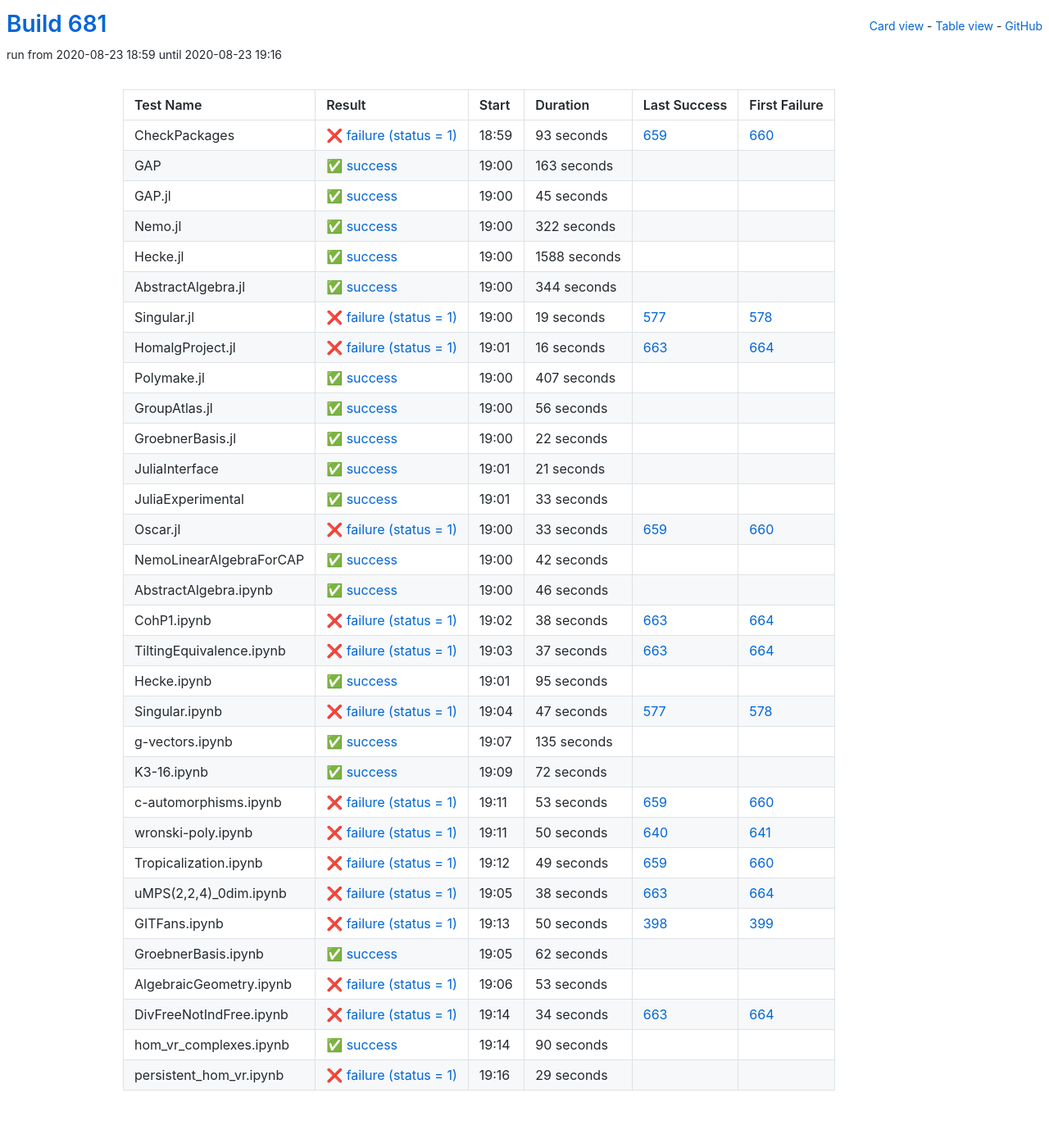
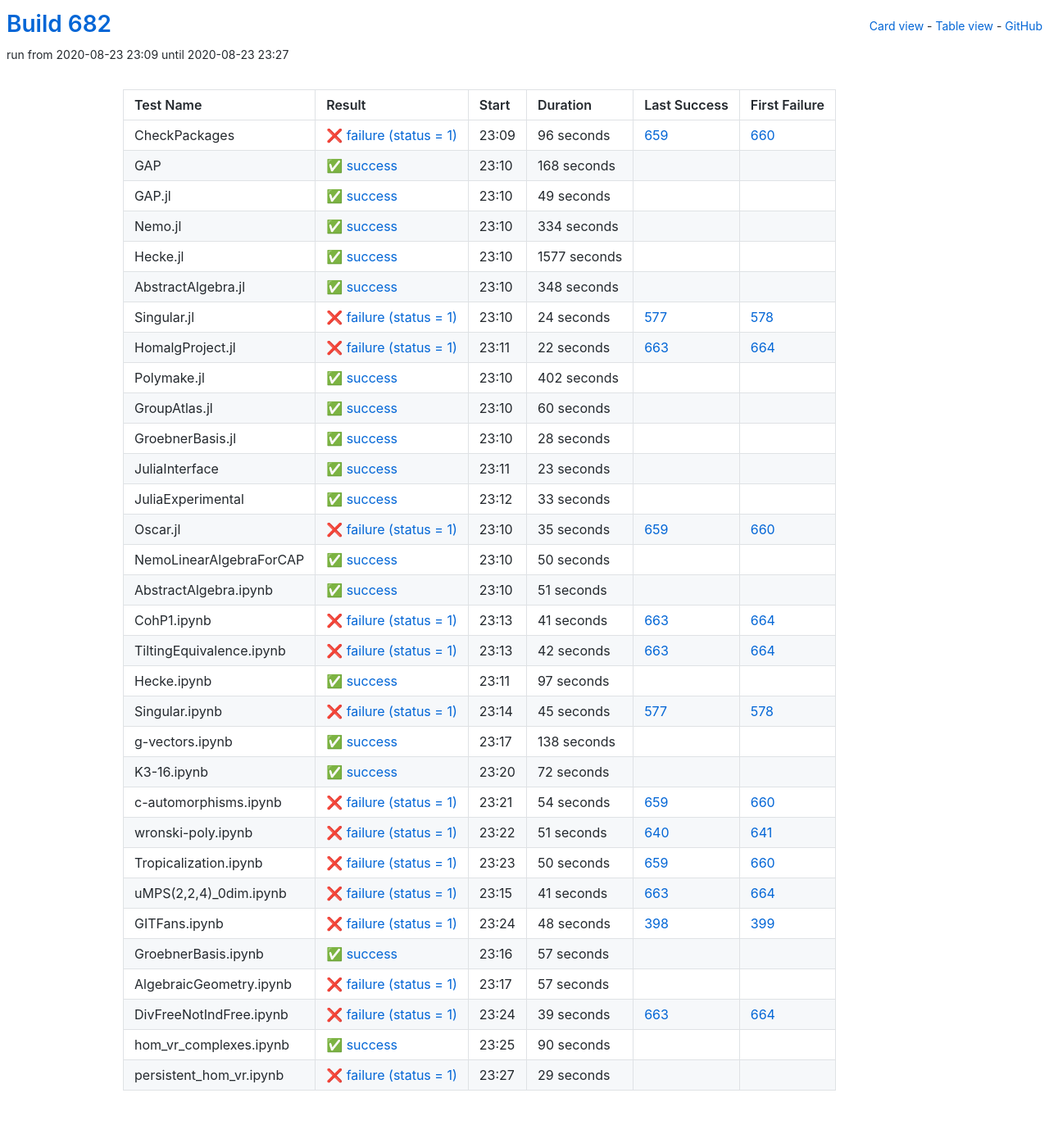
Before and after one commit to oscar-system/oscar-ci-status-stable, a Jekyll site: the page built from table.html, in a window 1280 px wide. Shown: the whole page at 82% size. Built offline with Jekyll 4.4.1, drawn with Linux system fonts in a browser that asks for light colours.

Commit message:
Build #682

```diff
--- a/_data/ci.yml
+++ b/_data/ci.yml
@@ -1,6 +1,6 @@
 ---
-build: 681
-build_url: https://oscarci.mathematik.uni-kl.de/job/oscar-stable/681/
+build: 682
+build_url: https://oscarci.mathematik.uni-kl.de/job/oscar-stable/682/
 job: oscar-stable
 organization: oscar-system
 repo: oscar-ci-status-stable
@@ -8,152 +8,152 @@ repourl: https://github.com/oscar-system/oscar-ci-status-stable
 tests:
 - name: CheckPackages
   id: checkpackages
-  log: https://oscarci.mathematik.uni-kl.de/job/oscar-stable/681/artifact/logs/build-681/CheckPackages.log
-  start: 2020-08-23 18:59
+  log: https://oscarci.mathematik.uni-kl.de/job/oscar-stable/682/artifact/logs/build-682/CheckPackages.log
+  start: 2020-08-23 23:09
   success: false
   exitcode: 1
   status: failure
-  duration: 93
+  duration: 96
   last_success: 659
   last_success_url: https://oscarci.mathematik.uni-kl.de/job/oscar-stable/659/
   first_failure: 660
   first_failure_url: https://oscarci.mathematik.uni-kl.de/job/oscar-stable/660/
 - name: GAP
   id: gap
-  log: https://oscarci.mathematik.uni-kl.de/job/oscar-stable/681/artifact/logs/build-681/GAP.log
-  start: 2020-08-23 19:00
+  log: https://oscarci.mathematik.uni-kl.de/job/oscar-stable/682/artifact/logs/build-682/GAP.log
+  start: 2020-08-23 23:10
   success: true
   exitcode: 0
   status: success
-  duration: 163
+  duration: 168
   last_success: false
   last_success_url:
   first_failure: false
   first_failure_url:
 - name: GAP.jl
   id: gap-jl
-  log: https://oscarci.mathematik.uni-kl.de/job/oscar-stable/681/artifact/logs/build-681/GAP.jl.log
-  start: 2020-08-23 19:00
+  log: https://oscarci.mathematik.uni-kl.de/job/oscar-stable/682/artifact/logs/build-682/GAP.jl.log
+  start: 2020-08-23 23:10
   success: true
   exitcode: 0
   status: success
-  duration: 45
+  duration: 49
   last_success: false
   last_success_url:
   first_failure: false
   first_failure_url:
 - name: Nemo.jl
   id: nemo-jl
-  log: https://oscarci.mathematik.uni-kl.de/job/oscar-stable/681/artifact/logs/build-681/Nemo.jl.log
-  start: 2020-08-23 19:00
+  log: https://oscarci.mathematik.uni-kl.de/job/oscar-stable/682/artifact/logs/build-682/Nemo.jl.log
+  start: 2020-08-23 23:10
   success: true
   exitcode: 0
   status: success
-  duration: 322
+  duration: 334
   last_success: false
   last_success_url:
   first_failure: false
   first_failure_url:
 - name: Hecke.jl
   id: hecke-jl
-  log: https://oscarci.mathematik.uni-kl.de/job/oscar-stable/681/artifact/logs/build-681/Hecke.jl.log
-  start: 2020-08-23 19:00
+  log: https://oscarci.mathematik.uni-kl.de/job/oscar-stable/682/artifact/logs/build-682/Hecke.jl.log
+  start: 2020-08-23 23:10
   success: true
   exitcode: 0
   status: success
-  duration: 1588
+  duration: 1577
   last_success: false
   last_success_url:
   first_failure: false
   first_failure_url:
 - name: AbstractAlgebra.jl
   id: abstractalgebra-jl
-  log: https://oscarci.mathematik.uni-kl.de/job/oscar-stable/681/artifact/logs/build-681/AbstractAlgebra.jl.log
-  start: 2020-08-23 19:00
+  log: https://oscarci.mathematik.uni-kl.de/job/oscar-stable/682/artifact/logs/build-682/AbstractAlgebra.jl.log
+  start: 2020-08-23 23:10
   success: true
   exitcode: 0
   status: success
-  duration: 344
+  duration: 348
   last_success: false
   last_success_url:
   first_failure: false
   first_failure_url:
 - name: Singular.jl
   id: singular-jl
-  log: https://oscarci.mathematik.uni-kl.de/job/oscar-stable/681/artifact/logs/build-681/Singular.jl.log
-  start: 2020-08-23 19:00
+  log: https://oscarci.mathematik.uni-kl.de/job/oscar-stable/682/artifact/logs/build-682/Singular.jl.log
+  start: 2020-08-23 23:10
   success: false
   exitcode: 1
   status: failure
-  duration: 19
+  duration: 24
   last_success: 577
   last_success_url: https://oscarci.mathematik.uni-kl.de/job/oscar-stable/577/
   first_failure: 578
   first_failure_url: https://oscarci.mathematik.uni-kl.de/job/oscar-stable/578/
 - name: HomalgProject.jl
   id: homalgproject-jl
-  log: https://oscarci.mathematik.uni-kl.de/job/oscar-stable/681/artifact/logs/build-681/HomalgProject.jl.log
-  start: 2020-08-23 19:01
+  log: https://oscarci.mathematik.uni-kl.de/job/oscar-stable/682/artifact/logs/build-682/HomalgProject.jl.log
+  start: 2020-08-23 23:11
   success: false
   exitcode: 1
   status: failure
-  duration: 16
+  duration: 22
   last_success: 663
   last_success_url: https://oscarci.mathematik.uni-kl.de/job/oscar-stable/663/
   first_failure: 664
   first_failure_url: https://oscarci.mathematik.uni-kl.de/job/oscar-stable/664/
 - name: Polymake.jl
   id: polymake-jl
-  log: https://oscarci.mathematik.uni-kl.de/job/oscar-stable/681/artifact/logs/build-681/Polymake.jl.log
-  start: 2020-08-23 19:00
+  log: https://oscarci.mathematik.uni-kl.de/job/oscar-stable/682/artifact/logs/build-682/Polymake.jl.log
+  start: 2020-08-23 23:10
   success: true
   exitcode: 0
   status: success
-  duration: 407
+  duration: 402
   last_success: false
   last_success_url:
   first_failure: false
   first_failure_url:
 - name: GroupAtlas.jl
   id: groupatlas-jl
-  log: https://oscarci.mathematik.uni-kl.de/job/oscar-stable/681/artifact/logs/build-681/GroupAtlas.jl.log
-  start: 2020-08-23 19:00
+  log: https://oscarci.mathematik.uni-kl.de/job/oscar-stable/682/artifact/logs/build-682/GroupAtlas.jl.log
+  start: 2020-08-23 23:10
   success: true
   exitcode: 0
   status: success
-  duration: 56
+  duration: 60
   last_success: false
   last_success_url:
   first_failure: false
   first_failure_url:
 - name: GroebnerBasis.jl
   id: groebnerbasis-jl
-  log: https://oscarci.mathematik.uni-kl.de/job/oscar-stable/681/artifact/logs/build-681/GroebnerBasis.jl.log
-  start: 2020-08-23 19:00
+  log: https://oscarci.mathematik.uni-kl.de/job/oscar-stable/682/artifact/logs/build-682/GroebnerBasis.jl.log
+  start: 2020-08-23 23:10
   success: true
   exitcode: 0
   status: success
-  duration: 22
+  duration: 28
   last_success: false
   last_success_url:
   first_failure: false
   first_failure_url:
 - name: JuliaInterface
   id: juliainterface
-  log: https://oscarci.mathematik.uni-kl.de/job/oscar-stable/681/artifact/logs/build-681/JuliaInterface.log
-  start: 2020-08-23 19:01
+  log: https://oscarci.mathematik.uni-kl.de/job/oscar-stable/682/artifact/logs/build-682/JuliaInterface.log
+  start: 2020-08-23 23:11
   success: true
   exitcode: 0
   status: success
-  duration: 21
+  duration: 23
   last_success: false
   last_success_url:
   first_failure: false
   first_failure_url:
 - name: JuliaExperimental
   id: juliaexperimental
-  log: https://oscarci.mathematik.uni-kl.de/job/oscar-stable/681/artifact/logs/build-681/JuliaExperimental.log
-  start: 2020-08-23 19:01
+  log: https://oscarci.mathematik.uni-kl.de/job/oscar-stable/682/artifact/logs/build-682/JuliaExperimental.log
+  start: 2020-08-23 23:12
   success: true
   exitcode: 0
   status: success
@@ -164,104 +164,104 @@ tests:
   first_failure_url:
 - name: Oscar.jl
   id: oscar-jl
-  log: https://oscarci.mathematik.uni-kl.de/job/oscar-stable/681/artifact/logs/build-681/Oscar.jl.log
-  start: 2020-08-23 19:00
+  log: https://oscarci.mathematik.uni-kl.de/job/oscar-stable/682/artifact/logs/build-682/Oscar.jl.log
+  start: 2020-08-23 23:10
   success: false
   exitcode: 1
   status: failure
-  duration: 33
+  duration: 35
   last_success: 659
   last_success_url: https://oscarci.mathematik.uni-kl.de/job/oscar-stable/659/
   first_failure: 660
   first_failure_url: https://oscarci.mathematik.uni-kl.de/job/oscar-stable/660/
 - name: NemoLinearAlgebraForCAP
   id: nemolinearalgebraforcap
-  log: https://oscarci.mathematik.uni-kl.de/job/oscar-stable/681/artifact/logs/build-681/NemoLinearAlgebraForCAP.log
-  start: 2020-08-23 19:00
+  log: https://oscarci.mathematik.uni-kl.de/job/oscar-stable/682/artifact/logs/build-682/NemoLinearAlgebraForCAP.log
+  start: 2020-08-23 23:10
   success: true
   exitcode: 0
   status: success
-  duration: 42
+  duration: 50
   last_success: false
   last_success_url:
   first_failure: false
   first_failure_url:
 - name: AbstractAlgebra.ipynb
   id: abstractalgebra-ipynb
-  log: https://oscarci.mathematik.uni-kl.de/job/oscar-stable/681/artifact/logs/build-681/AbstractAlgebra.ipynb.log
-  start: 2020-08-23 19:00
+  log: https://oscarci.mathematik.uni-kl.de/job/oscar-stable/682/artifact/logs/build-682/AbstractAlgebra.ipynb.log
+  start: 2020-08-23 23:10
   success: true
   exitcode: 0
   status: success
-  duration: 46
+  duration: 51
   last_success: false
   last_success_url:
   first_failure: false
   first_failure_url:
 - name: CohP1.ipynb
   id: cohp1-ipynb
-  log: https://oscarci.mathematik.uni-kl.de/job/oscar-stable/681/artifact/logs/build-681/CohP1.ipynb.log
-  start: 2020-08-23 19:02
+  log: https://oscarci.mathematik.uni-kl.de/job/oscar-stable/682/artifact/logs/build-682/CohP1.ipynb.log
+  start: 2020-08-23 23:13
   success: false
   exitcode: 1
   status: failure
-  duration: 38
+  duration: 41
   last_success: 663
   last_success_url: https://oscarci.mathematik.uni-kl.de/job/oscar-stable/663/
   first_failure: 664
   first_failure_url: https://oscarci.mathematik.uni-kl.de/job/oscar-stable/664/
 - name: TiltingEquivalence.ipynb
   id: tiltingequivalence-ipynb
-  log: https://oscarci.mathematik.uni-kl.de/job/oscar-stable/681/artifact/logs/build-681/TiltingEquivalence.ipynb.log
-  start: 2020-08-23 19:03
+  log: https://oscarci.mathematik.uni-kl.de/job/oscar-stable/682/artifact/logs/build-682/TiltingEquivalence.ipynb.log
+  start: 2020-08-23 23:13
   success: false
   exitcode: 1
   status: failure
-  duration: 37
+  duration: 42
   last_success: 663
   last_success_url: https://oscarci.mathematik.uni-kl.de/job/oscar-stable/663/
   first_failure: 664
   first_failure_url: https://oscarci.mathematik.uni-kl.de/job/oscar-stable/664/
 - name: Hecke.ipynb
   id: hecke-ipynb
-  log: https://oscarci.mathematik.uni-kl.de/job/oscar-stable/681/artifact/logs/build-681/Hecke.ipynb.log
-  start: 2020-08-23 19:01
+  log: https://oscarci.mathematik.uni-kl.de/job/oscar-stable/682/artifact/logs/build-682/Hecke.ipynb.log
+  start: 2020-08-23 23:11
   success: true
   exitcode: 0
   status: success
-  duration: 95
+  duration: 97
   last_success: false
   last_success_url:
   first_failure: false
   first_failure_url:
 - name: Singular.ipynb
   id: singular-ipynb
-  log: https://oscarci.mathematik.uni-kl.de/job/oscar-stable/681/artifact/logs/build-681/Singular.ipynb.log
-  start: 2020-08-23 19:04
+  log: https://oscarci.mathematik.uni-kl.de/job/oscar-stable/682/artifact/logs/build-682/Singular.ipynb.log
+  start: 2020-08-23 23:14
   success: false
   exitcode: 1
   status: failure
-  duration: 47
+  duration: 45
   last_success: 577
   last_success_url: https://oscarci.mathematik.uni-kl.de/job/oscar-stable/577/
   first_failure: 578
   first_failure_url: https://oscarci.mathematik.uni-kl.de/job/oscar-stable/578/
 - name: g-vectors.ipynb
   id: g-vectors-ipynb
-  log: https://oscarci.mathematik.uni-kl.de/job/oscar-stable/681/artifact/logs/build-681/g-vectors.ipynb.log
-  start: 2020-08-23 19:07
+  log: https://oscarci.mathematik.uni-kl.de/job/oscar-stable/682/artifact/logs/build-682/g-vectors.ipynb.log
+  start: 2020-08-23 23:17
   success: true
   exitcode: 0
   status: success
-  duration: 135
+  duration: 138
   last_success: false
   last_success_url:
   first_failure: false
   first_failure_url:
 - name: K3-16.ipynb
   id: k3-16-ipynb
-  log: https://oscarci.mathematik.uni-kl.de/job/oscar-stable/681/artifact/logs/build-681/K3-16.ipynb.log
-  start: 2020-08-23 19:09
+  log: https://oscarci.mathematik.uni-kl.de/job/oscar-stable/682/artifact/logs/build-682/K3-16.ipynb.log
+  start: 2020-08-23 23:20
   success: true
   exitcode: 0
   status: success
@@ -272,104 +272,104 @@ tests:
   first_failure_url:
 - name: c-automorphisms.ipynb
   id: c-automorphisms-ipynb
-  log: https://oscarci.mathematik.uni-kl.de/job/oscar-stable/681/artifact/logs/build-681/c-automorphisms.ipynb.log
-  start: 2020-08-23 19:11
+  log: https://oscarci.mathematik.uni-kl.de/job/oscar-stable/682/artifact/logs/build-682/c-automorphisms.ipynb.log
+  start: 2020-08-23 23:21
   success: false
   exitcode: 1
   status: failure
-  duration: 53
+  duration: 54
   last_success: 659
   last_success_url: https://oscarci.mathematik.uni-kl.de/job/oscar-stable/659/
   first_failure: 660
   first_failure_url: https://oscarci.mathematik.uni-kl.de/job/oscar-stable/660/
 - name: wronski-poly.ipynb
   id: wronski-poly-ipynb
-  log: https://oscarci.mathematik.uni-kl.de/job/oscar-stable/681/artifact/logs/build-681/wronski-poly.ipynb.log
-  start: 2020-08-23 19:11
+  log: https://oscarci.mathematik.uni-kl.de/job/oscar-stable/682/artifact/logs/build-682/wronski-poly.ipynb.log
+  start: 2020-08-23 23:22
   success: false
   exitcode: 1
   status: failure
-  duration: 50
+  duration: 51
   last_success: 640
   last_success_url: https://oscarci.mathematik.uni-kl.de/job/oscar-stable/640/
   first_failure: 641
   first_failure_url: https://oscarci.mathematik.uni-kl.de/job/oscar-stable/641/
 - name: Tropicalization.ipynb
   id: tropicalization-ipynb
-  log: https://oscarci.mathematik.uni-kl.de/job/oscar-stable/681/artifact/logs/build-681/Tropicalization.ipynb.log
-  start: 2020-08-23 19:12
+  log: https://oscarci.mathematik.uni-kl.de/job/oscar-stable/682/artifact/logs/build-682/Tropicalization.ipynb.log
+  start: 2020-08-23 23:23
   success: false
   exitcode: 1
   status: failure
-  duration: 49
+  duration: 50
   last_success: 659
   last_success_url: https://oscarci.mathematik.uni-kl.de/job/oscar-stable/659/
   first_failure: 660
   first_failure_url: https://oscarci.mathematik.uni-kl.de/job/oscar-stable/660/
 - name: uMPS(2,2,4)_0dim.ipynb
   id: umps-2-2-4-0dim-ipynb
-  log: https://oscarci.mathematik.uni-kl.de/job/oscar-stable/681/artifact/logs/build-681/uMPS-2-2-4-_0dim.ipynb.log
-  start: 2020-08-23 19:05
+  log: https://oscarci.mathematik.uni-kl.de/job/oscar-stable/682/artifact/logs/build-682/uMPS-2-2-4-_0dim.ipynb.log
+  start: 2020-08-23 23:15
   success: false
   exitcode: 1
   status: failure
-  duration: 38
+  duration: 41
   last_success: 663
   last_success_url: https://oscarci.mathematik.uni-kl.de/job/oscar-stable/663/
   first_failure: 664
   first_failure_url: https://oscarci.mathematik.uni-kl.de/job/oscar-stable/664/
 - name: GITFans.ipynb
   id: gitfans-ipynb
-  log: https://oscarci.mathematik.uni-kl.de/job/oscar-stable/681/artifact/logs/build-681/GITFans.ipynb.log
-  start: 2020-08-23 19:13
+  log: https://oscarci.mathematik.uni-kl.de/job/oscar-stable/682/artifact/logs/build-682/GITFans.ipynb.log
+  start: 2020-08-23 23:24
   success: false
   exitcode: 1
   status: failure
-  duration: 50
+  duration: 48
   last_success: 398
   last_success_url: https://oscarci.mathematik.uni-kl.de/job/oscar-stable/398/
   first_failure: 399
   first_failure_url: https://oscarci.mathematik.uni-kl.de/job/oscar-stable/399/
 - name: GroebnerBasis.ipynb
   id: groebnerbasis-ipynb
-  log: https://oscarci.mathematik.uni-kl.de/job/oscar-stable/681/artifact/logs/build-681/GroebnerBasis.ipynb.log
-  start: 2020-08-23 19:05
+  log: https://oscarci.mathematik.uni-kl.de/job/oscar-stable/682/artifact/logs/build-682/GroebnerBasis.ipynb.log
+  start: 2020-08-23 23:16
   success: true
   exitcode: 0
   status: success
-  duration: 62
+  duration: 57
   last_success: false
   last_success_url:
   first_failure: false
   first_failure_url:
 - name: AlgebraicGeometry.ipynb
   id: algebraicgeometry-ipynb
-  log: https://oscarci.mathematik.uni-kl.de/job/oscar-stable/681/artifact/logs/build-681/AlgebraicGeometry.ipynb.log
-  start: 2020-08-23 19:06
+  log: https://oscarci.mathematik.uni-kl.de/job/oscar-stable/682/artifact/logs/build-682/AlgebraicGeometry.ipynb.log
+  start: 2020-08-23 23:17
   success: false
   exitcode: 1
   status: failure
-  duration: 53
+  duration: 57
   last_success: false
   last_success_url:
   first_failure: false
   first_failure_url:
 - name: DivFreeNotIndFree.ipynb
   id: divfreenotindfree-ipynb
-  log: https://oscarci.mathematik.uni-kl.de/job/oscar-stable/681/artifact/logs/build-681/DivFreeNotIndFree.ipynb.log
-  start: 2020-08-23 19:14
+  log: https://oscarci.mathematik.uni-kl.de/job/oscar-stable/682/artifact/logs/build-682/DivFreeNotIndFree.ipynb.log
+  start: 2020-08-23 23:24
   success: false
   exitcode: 1
   status: failure
-  duration: 34
+  duration: 39
   last_success: 663
   last_success_url: https://oscarci.mathematik.uni-kl.de/job/oscar-stable/663/
   first_failure: 664
   first_failure_url: https://oscarci.mathematik.uni-kl.de/job/oscar-stable/664/
 - name: hom_vr_complexes.ipynb
   id: hom-vr-complexes-ipynb
-  log: https://oscarci.mathematik.uni-kl.de/job/oscar-stable/681/artifact/logs/build-681/hom_vr_complexes.ipynb.log
-  start: 2020-08-23 19:14
+  log: https://oscarci.mathematik.uni-kl.de/job/oscar-stable/682/artifact/logs/build-682/hom_vr_complexes.ipynb.log
+  start: 2020-08-23 23:25
   success: true
   exitcode: 0
   status: success
@@ -380,8 +380,8 @@ tests:
   first_failure_url:
 - name: persistent_hom_vr.ipynb
   id: persistent-hom-vr-ipynb
-  log: https://oscarci.mathematik.uni-kl.de/job/oscar-stable/681/artifact/logs/build-681/persistent_hom_vr.ipynb.log
-  start: 2020-08-23 19:16
+  log: https://oscarci.mathematik.uni-kl.de/job/oscar-stable/682/artifact/logs/build-682/persistent_hom_vr.ipynb.log
+  start: 2020-08-23 23:27
   success: false
   exitcode: 1
   status: failure
```
Also changed, not shown: README.md.
